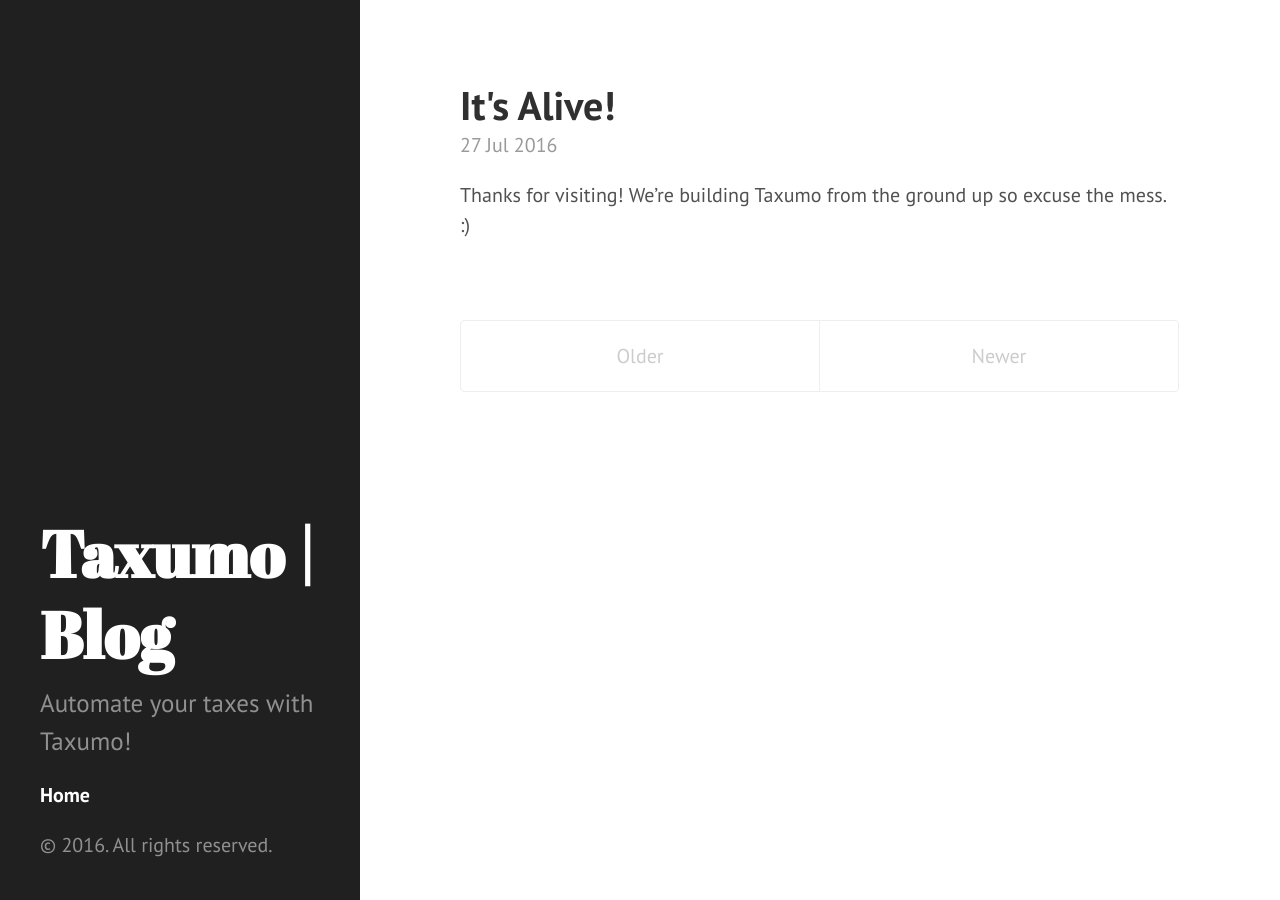
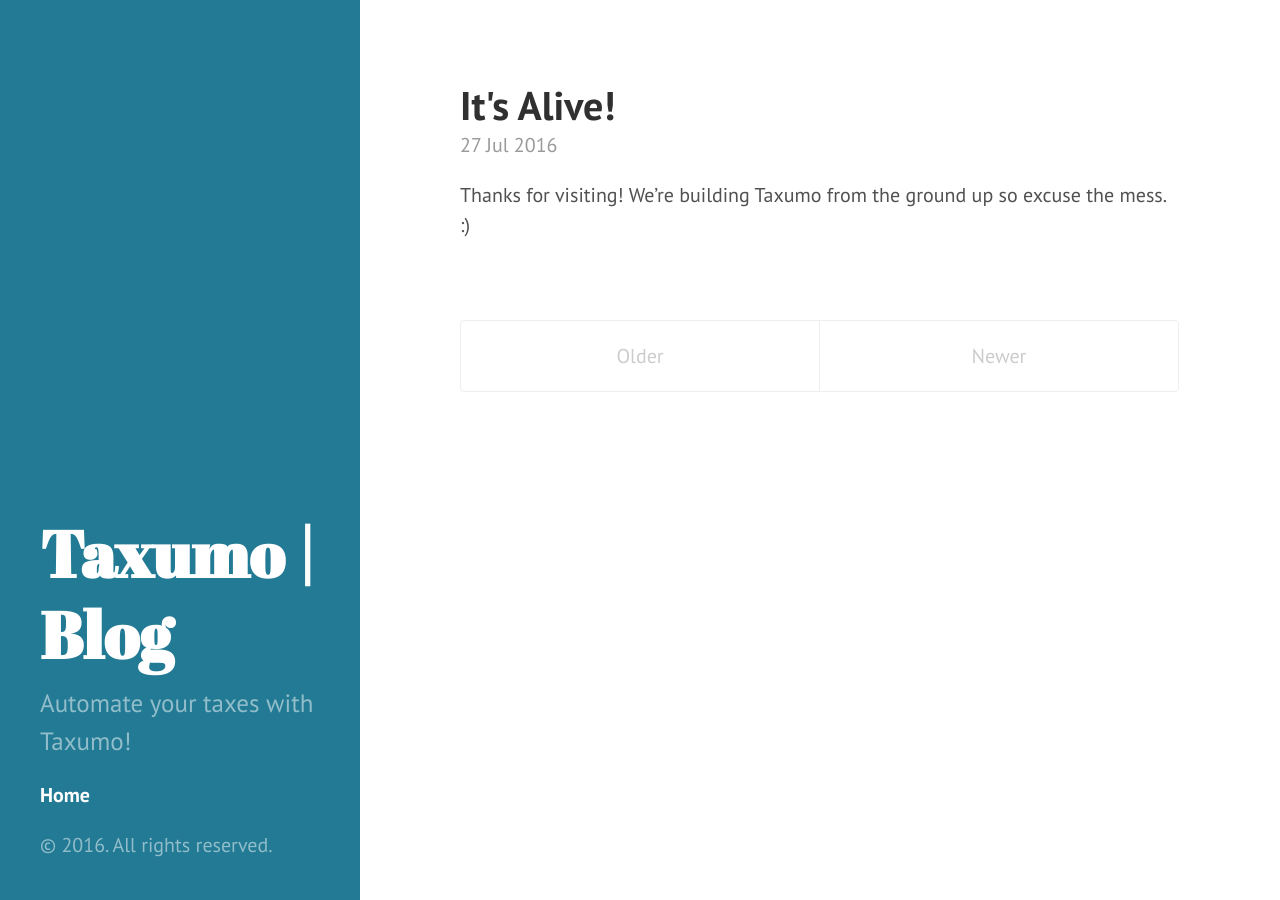
Before and after one commit to taxumoapp/taxumoapp.github.io, a Jekyll site: the page built from index.html, in a window 1280 px wide. Built offline with Jekyll 4.4.1, drawn with Linux system fonts in a browser that asks for light colours; the list of posts is cut into pages by our own code.

Commit message:
Updated sidebar background color
Change sidebar bg color from #202020 to #227a94

```diff
--- a/public/css/hyde.css
+++ b/public/css/hyde.css
@@ -57,7 +57,7 @@ html {
   text-align: center;
   padding: 2rem 1rem;
   color: rgba(255,255,255,.5);
-  background-color: #202020;
+  background-color: #227a94;
 }
 @media (min-width: 48rem) {
   .sidebar {
```
